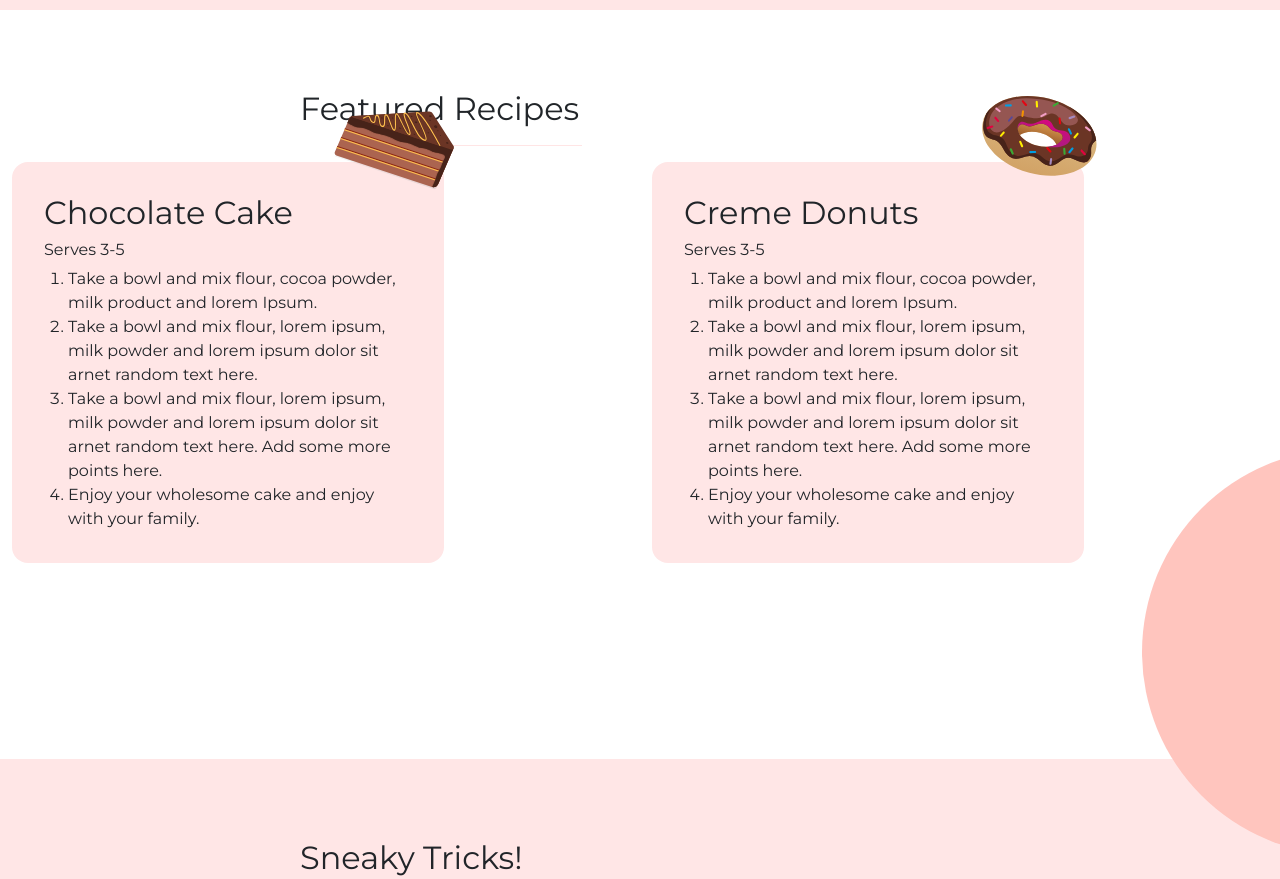
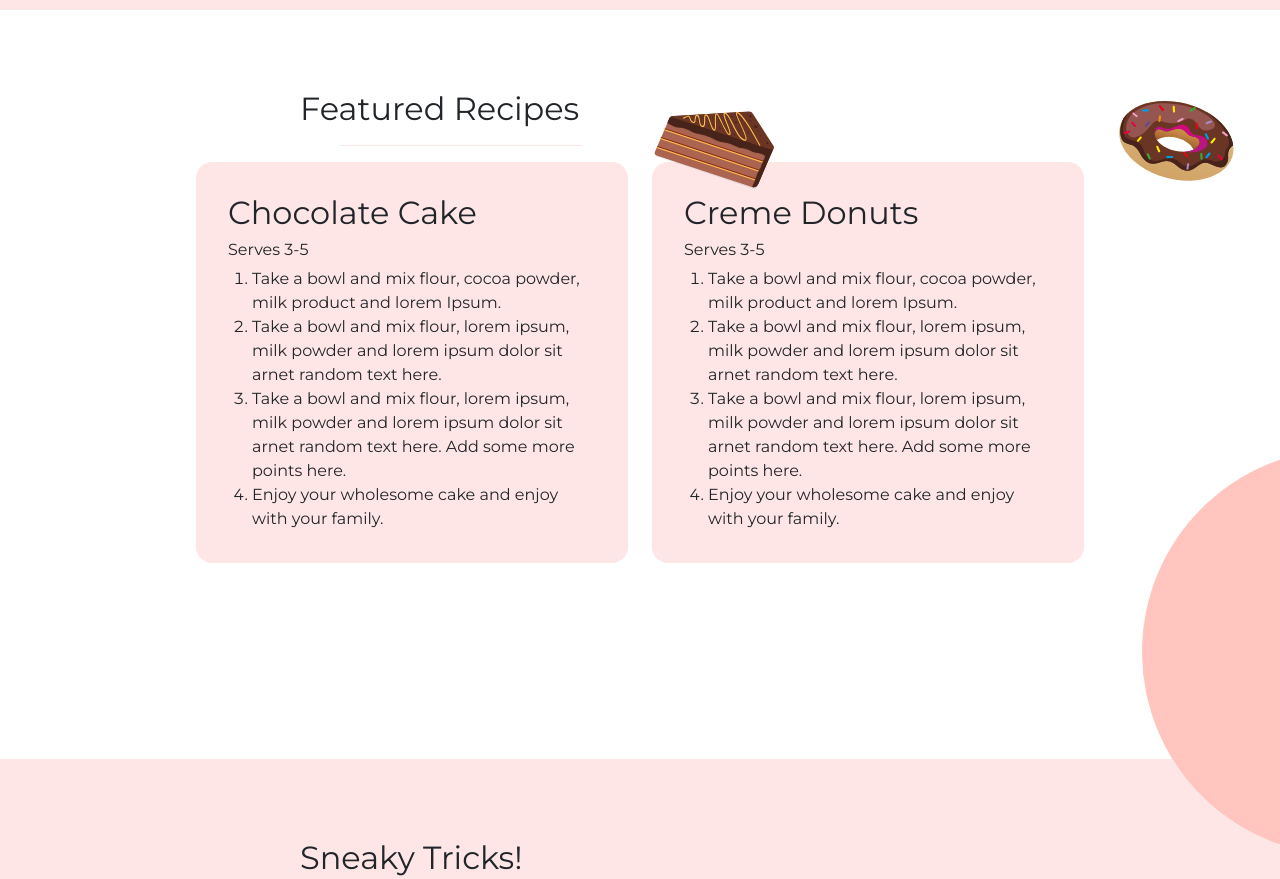
Before and after one commit to gaurav-hegde/BootstrapRecipe, a plain HTML site: page index.html in a window 1280 px wide. Shown: the part 614-1493 px from the top of the page. Drawn offline with nearby package versions, Linux system fonts and the light colour scheme.

Commit message:
card fixed and image fitted on them

```diff
--- a/index.html
+++ b/index.html
@@ -72,9 +72,9 @@
             <hr>
         </div>
 
-        <div class="recipe-cards row d-flex">
+        <div class="recipe-cards row d-flex justify-content-center">
 
-            <div class="recipe-cake col-lg-6">
+                <div class="recipe-cake col-lg-6 d-flex justify-content-end">
                     <div class="cake">
                         <h2 class="fw-normal fs-2">Chocolate Cake</h2>
                         <h6>Serves 3-5</h6>
@@ -86,11 +86,10 @@
                         </ol>
                     </div>
 
-                <img class="cake-img" src="./images/pastry.svg" alt="cake">
 
                 </div>
 
-            <div class="recipe-donut col-lg-6">
+                <div class="recipe-donut col-lg-6 d-flex justify-content-left">
                     <div class="donut">
                         <h2 class="fw-normal fs-2">Creme Donuts</h2>
                         <h6>Serves 3-5</h6>
@@ -102,12 +101,13 @@
                         </ol>
                     </div>
 
-                <img class="donut-img" src="./images/donut.svg" alt="donut">
 
                 </div>
 
         </div>
 
+        <img class="cake-img" src="./images/pastry.svg" alt="cake">
+        <img class="donut-img" src="./images/donut.svg" alt="donut">
     </div>
 
     <div class="ellipse2">
--- a/styles.css
+++ b/styles.css
@@ -59,17 +59,18 @@ body {
     width: 27rem;
     padding: 2rem 2rem 1rem 2rem;
     border-radius: 1rem;
+    margin: 0;
 }
 
 .cake-img {
     position: relative;
-    left: 20rem;
+    left: 40rem;
     bottom: 30rem;
 }
 
 .donut-img{
     position: relative;
-    left: 20rem;
+    left: 60rem;
     bottom: 30rem;
 }
 
```
Lines whose indentation alone changed are shown as unchanged.
